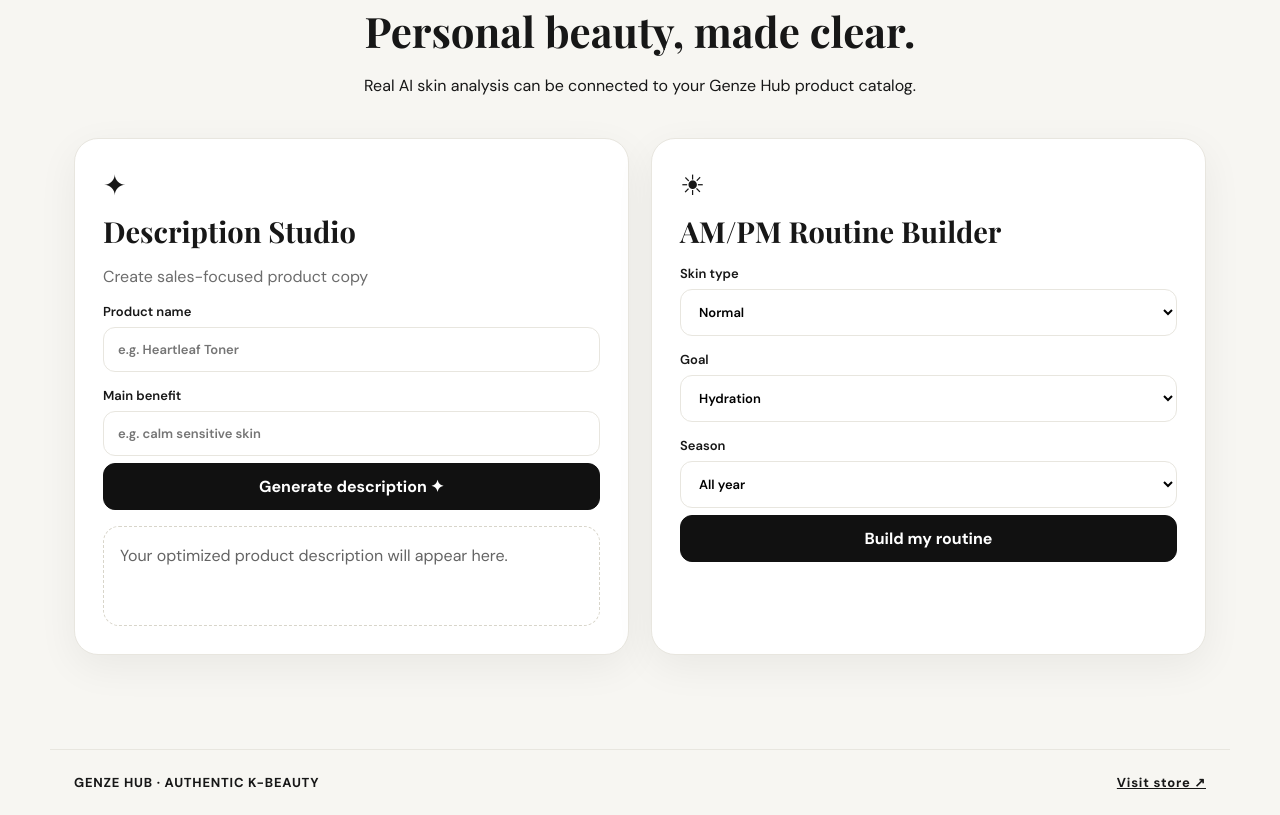
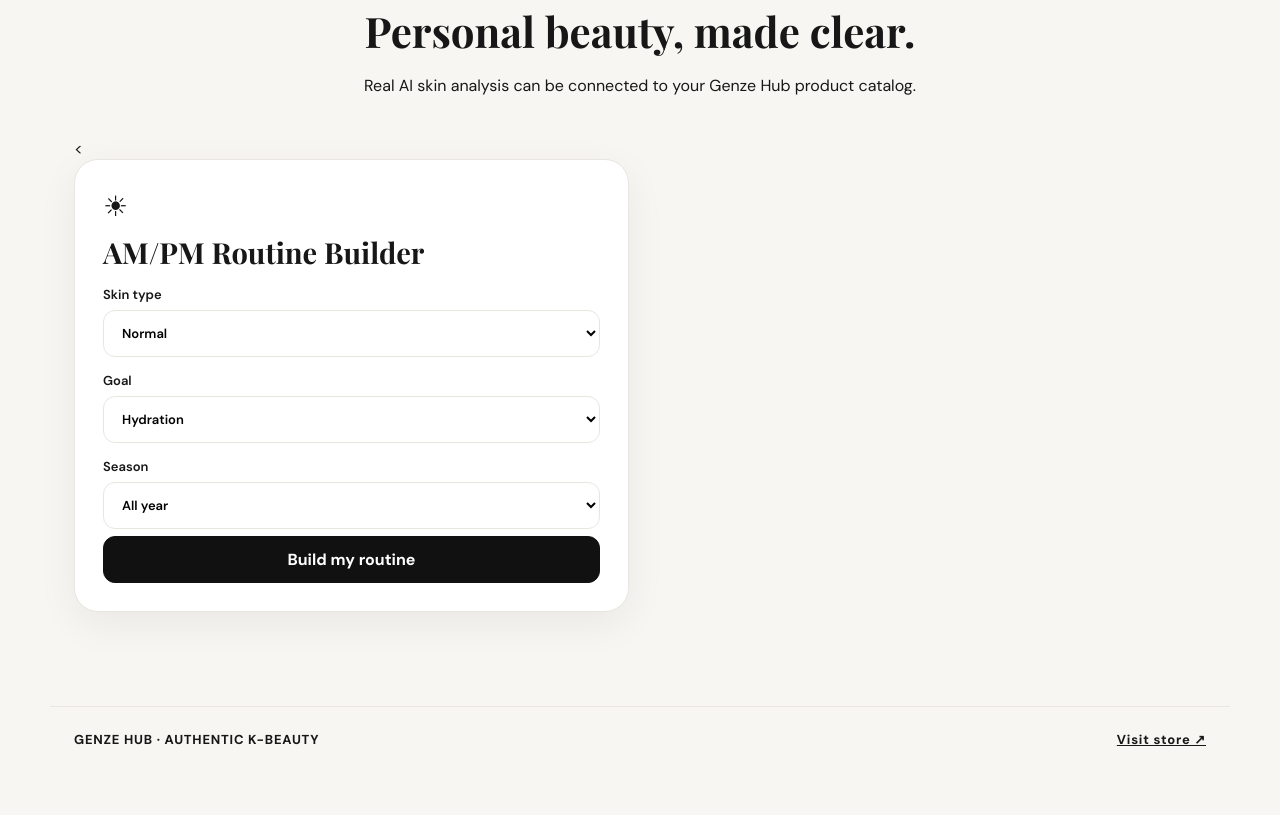
Before and after one commit to genzehub/beauty-ai-backend, a website: page public/index.html in a window 1280 px wide. Shown: the part 996-1811 px from the top of the page. After the commit the page ends 1768 px from the top, so only its background shows below. Drawn offline with nearby package versions, Linux system fonts and the light colour scheme.

Commit message:
Remove Description Studio section from index.html
Removed the Description Studio section from the HTML.

```diff
--- a/public/index.html
+++ b/public/index.html
@@ -349,67 +349,9 @@
 
 
     <!-- ROW 2 -->
-    <!-- Description Studio + Routine Builder -->
+    <<!-- Routine Builder -->
 
     <section class="grid two">
-
-
-      <!-- DESCRIPTION STUDIO -->
-      <article class="card">
-
-        <div class="spark">
-          ✦
-        </div>
-
-        <h2>
-          Description Studio
-        </h2>
-
-        <p class="muted">
-          Create sales-focused product copy
-        </p>
-
-
-        <label>
-          Product name
-
-          <input
-            id="productName"
-            placeholder="e.g. Heartleaf Toner"
-          >
-
-        </label>
-
-
-        <label>
-          Main benefit
-
-          <input
-            id="productBenefit"
-            placeholder="e.g. calm sensitive skin"
-          >
-
-        </label>
-
-
-        <button
-          class="primary"
-          id="generateDesc"
-          type="button"
-        >
-          Generate description ✦
-        </button>
-
-
-        <div
-          class="output"
-          id="descriptionOutput"
-        >
-          Your optimized product description will appear here.
-        </div>
-
-      </article>
-
 
       <!-- AM / PM ROUTINE BUILDER -->
       <article class="card">
```
